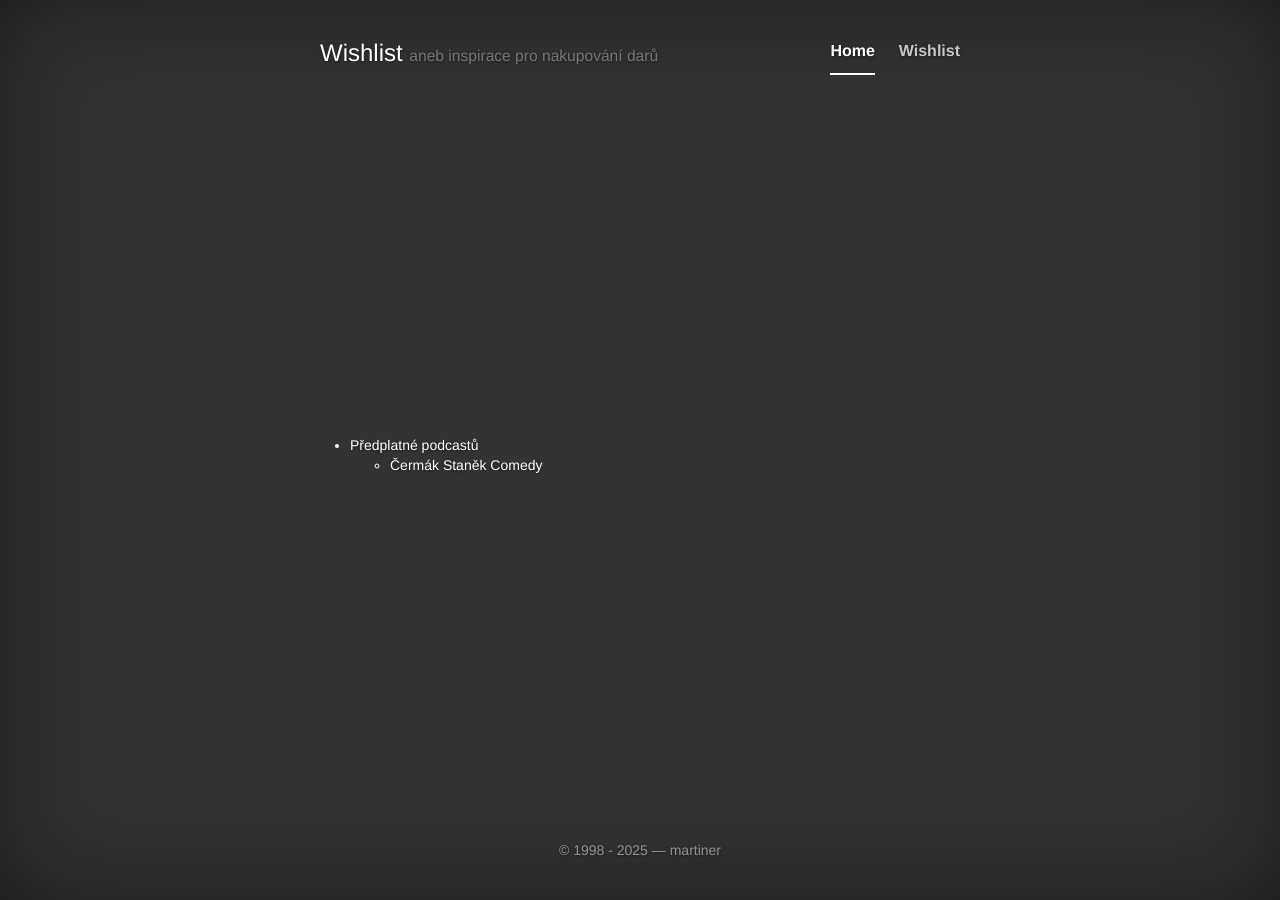
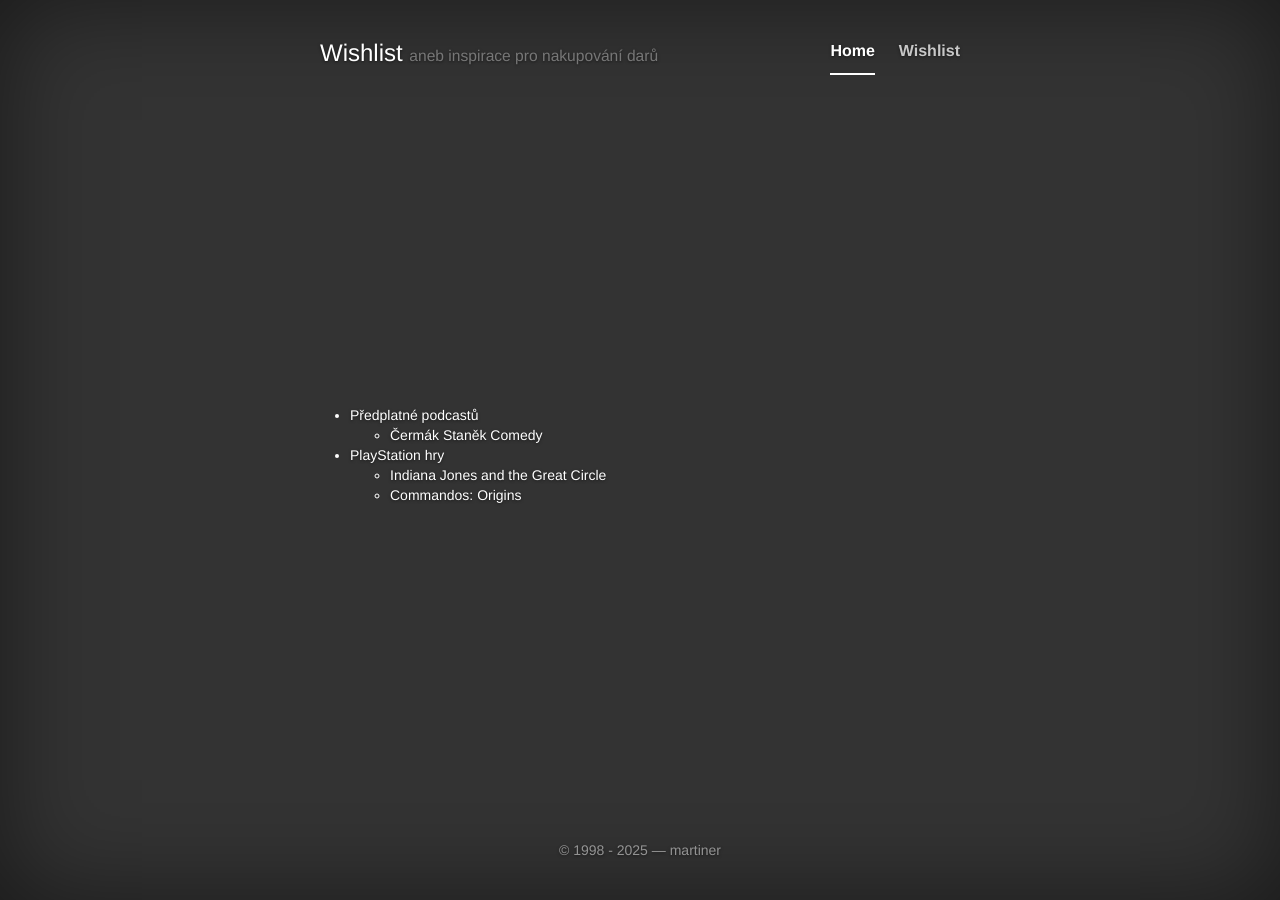
Before and after one commit to martiner/martiner.github.com, a Jekyll site: the page built from wishlist.html, in a window 1280 px wide. Built offline with Jekyll 4.4.1, drawn with Linux system fonts in a browser that asks for light colours; nearby versions of some CDN libraries.

Commit message:
add: ps games

```diff
--- a/wishlist.html
+++ b/wishlist.html
@@ -7,6 +7,13 @@ redirect_from: /wishlist/
 
 	<li>Předplatné podcastů<ul>
 	<li><a href="https://www.patreon.com/CermakStanekComedy">Čermák Staněk Comedy</a></li>
+	</ul></li>
+
+<li>PlayStation hry<ul>
+	<li><a href="https://store.playstation.com/en-cz/product/UP1003-PPSA26786_00-INDIANAJONESATGC/"
+		>Indiana Jones and the Great Circle</a></li>
+	<li><a href="https://store.playstation.com/en-cz/product/EP4365-PPSA14708_00-COMMANDOSORIGINS"
+		>Commandos: Origins</a></li>
 	</ul></li>
 
 <!--li>Oblečení<ul>
```
